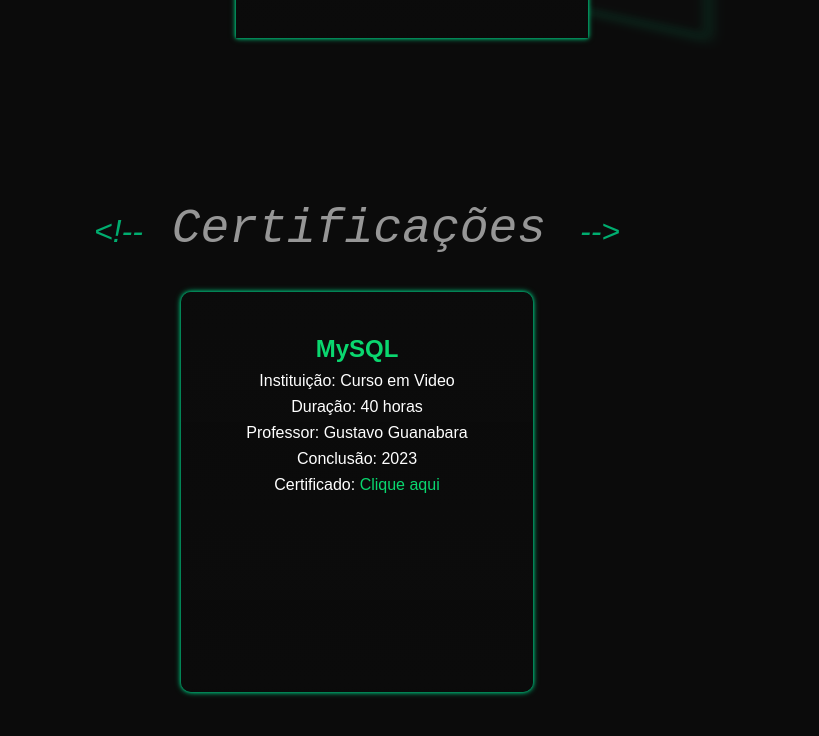
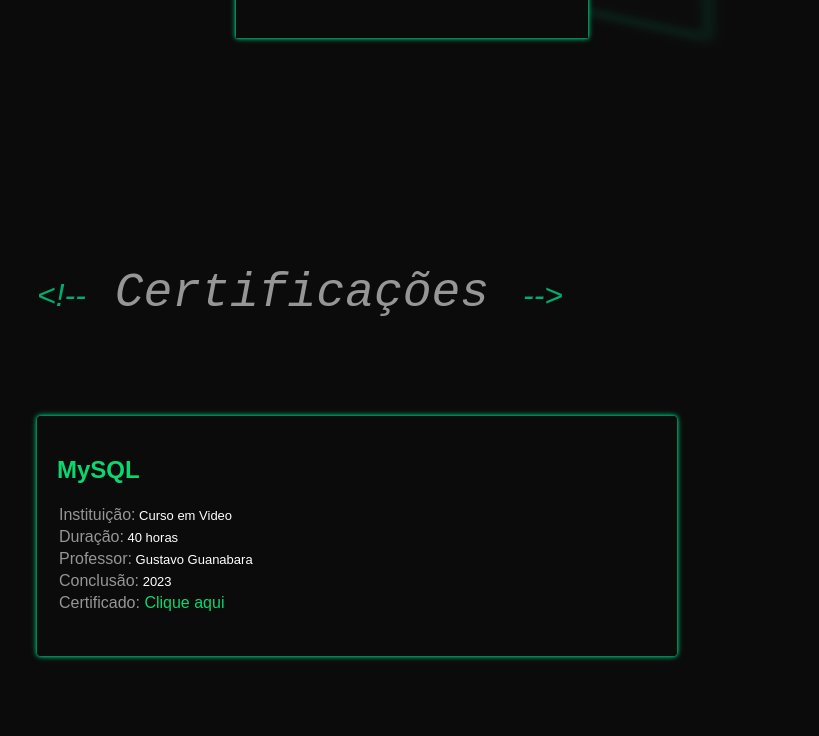
Before and after one commit to miltonbarroca/Portifolio, a plain HTML site: page index.html in a window 1280 px wide. Shown: the part 1897-2633 px from the top of the page, without its empty margins (283-1102 px from the left). Drawn offline with Linux system fonts and the light colour scheme.

Commit message:
criando cards de certificados

```diff
--- a/index.html
+++ b/index.html
@@ -153,11 +153,11 @@
             </a>
             <div class="certificado">
                 <h2>MySQL</h2>
-                <p>Instituição: Curso em Video</p>
-                <p>Duração: 40 horas</p>
-                <p>Professor: Gustavo Guanabara</p>
-                <p>Conclusão: 2023</p>
-                <p>Certificado: <a href="#">Clique aqui</a></p>
+                <p class="paragrafo">Instituição:<span class="resposta"> Curso em Video</span></p>
+                <p class="paragrafo">Duração:<span class="resposta"> 40 horas</span></p>
+                <p class="paragrafo">Professor:<span class="resposta"> Gustavo Guanabara</span></p>
+                <p class="paragrafo">Conclusão:<span class="resposta"> 2023</span></p>
+                <p class="paragrafo">Certificado: <a href="#">Clique aqui</a></p>
             </div>
         </div>
     </section>
--- a/style.css
+++ b/style.css
@@ -11,6 +11,7 @@
 body {
     font-family: 'Saira', Arial, sans-serif;
     background-color: rgb(11, 11, 11);
+    overflow-x: hidden;
 }
 body, h1 {
     margin: 0;
@@ -328,6 +329,9 @@ main {
     align-items: center;
     transform: translateX(-50%);
 }
+.item h1{
+    color: #0AD76F;
+}
 .image-container {
     width: 110%;
     height: 50%; /* Ajuste conforme necessário */
@@ -412,37 +416,35 @@ main {
 /*fim da seção de cards de projetos==================================*/
 #certificaçoes {
     color: rgb(255, 255, 255);
-    text-align: center;
+    text-align: left;
     display: flex;
     flex-direction: column;
     align-items: center;
-    margin: 55% 10% 30%;
+    margin-top: 10%; /* Ajuste conforme necessário */
 }
 
 .certificados {
-    position: relative;
+    margin-top:50%
 }
+
 .certificado {
+    /*max-width: 300px;*/
+    text-align: left;
     color: #fff;
-    position: absolute;
-    width: 22rem;
-    height: 25rem;
-    text-align: justify;
+    width: 40rem;
+    height: 15rem;
     background-color: rgb(11, 11, 11);
-    border-radius: 10px;
+    border-radius: 4px;
     padding: 20px;
     transition: background-color 0.5s ease;
-    left: 50%;
-    top: 50%;
-    transform: translate(-50%, -50%);
-    border: 3px solid transparent;
     box-shadow: 0 0 2px rgb(0, 173, 111), 0 0 4px rgb(0, 173, 111), 0 0 6px rgb(0, 173, 111);
     cursor: pointer;
     background: linear-gradient(to bottom, rgba(11, 11, 11, 0.8), rgba(11, 11, 11, 1));
     display: flex;
     flex-direction: column;
-    align-items: center;
-    margin-top:50%
+    align-items: flex-start;
+    margin: 15% auto 0; /* Ajuste conforme necessário */
+
 }
 
 .certificado a {
@@ -453,18 +455,22 @@ main {
 
 .certificado h2 {
     color: #0AD76F;
-    margin-bottom: 5px; /* Ajuste conforme necessário */
 }
 
-.certificado p {
-    margin: 4px 0; /* Ajuste conforme necessário */
+.paragrafo {
+    margin: 2px;
+    text-align: left;
+    color: rgb(150, 150, 150);
+
 }
-.certificado h2{
-    color: #0AD76F;
+.resposta{
+    color: #fff;
+    font-size: small;
 }
 .certificado a:hover {
     text-decoration: underline;
 }
+
 /*fim certificados=-=-=-=-=-=-==-=-=-=-=--===-==-=-=-=-=-*/
 
 #habilidades {
```
